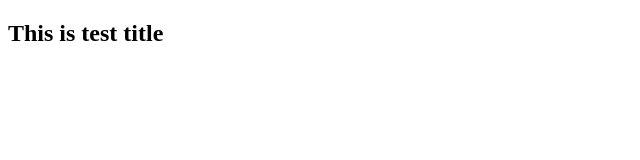
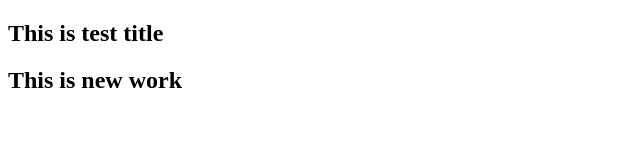
Before and after one commit to mehedihasan8/flex-code, a plain HTML site: page signup.html in a window 1280 px wide. Shown: the whole page, without its empty margins (0-640 px from the left). Drawn offline with Linux system fonts and the light colour scheme.

Commit message:
new cod added

```diff
--- a/signup.html
+++ b/signup.html
@@ -7,5 +7,6 @@
 </head>
 <body>
     <h2>This is test title</h2>
+    <h2>This is new work</h2>
 </body>
 </html>
```
